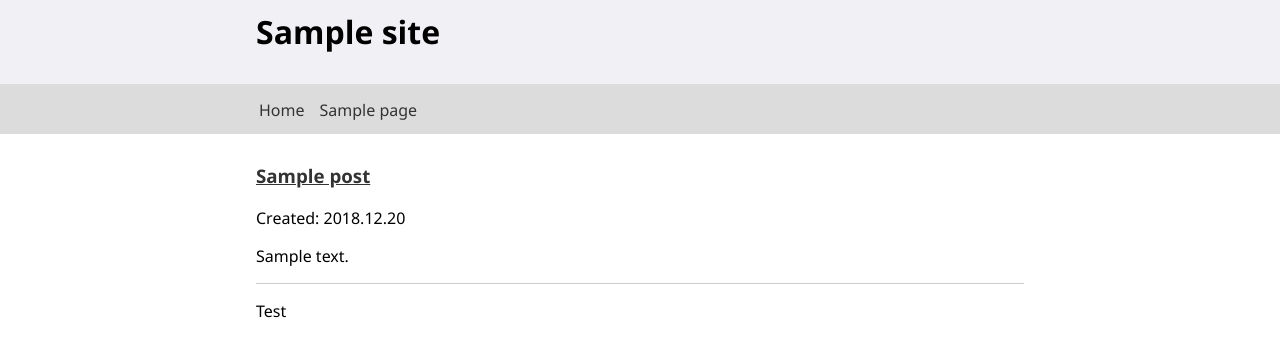
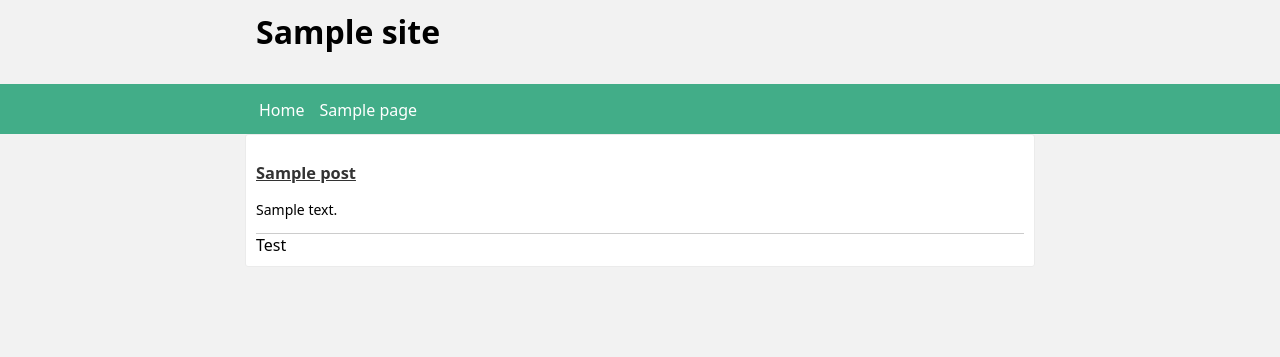
Before and after one commit to pwujczyk/ProductivityTools.WTBasic, a WordPress theme: template index.php in a window 1280 px wide. Shown: the top 357 px of the page. Run offline with PHP 8.4 and a stand-in for WordPress, Linux system fonts and the light colour scheme; the site name, menu and one post (Sample post) are stand-ins, and other content is empty.

Commit message:
simple css ev

```diff
--- a/index.php
+++ b/index.php
@@ -8,13 +8,13 @@
 		<?php bloginfo('name'); ?>
 	</title>
 		<header>
-			<div class="content">
+			<div class="middleColumn">
 					<h1><?php bloginfo('name'); ?></h1>
 					<small><?php bloginfo('description'); ?></small>
 			</div>
 		</header>
 		<nav class="main-nav">
-			<div class="container content">
+			<div class="container middleColumn">
 				<?php $args	=	array('theme_location'	=>	'primary');	?>
 				<?php	wp_nav_menu($args);	?>
 			</div>
@@ -22,7 +22,7 @@
 
 </head>
 <body>
-	<div class="content" id="content">
+	<div class="middleColumn" id="content">
 			<?php if(have_posts()):	?>
 				<?php while(have_posts()): the_post(); ?>
 					<article class="post">
@@ -31,7 +31,6 @@
 								<?php the_title();?>
 							</a>
 						</h3>
-						<div class="meta">Created: <?php the_date('Y.m.d'); ?></div>
 						<?php the_excerpt(); ?>
 					</article>
 
@@ -39,11 +38,10 @@
 			<?php else: ?>
 				<?php echo wpautop('Sorry, No posts were found');?>
 			<?php	endif;	?>
-			<div class="navigation"><p><?php posts_nav_link(); ?></p></div>
 			<div class="sidebar">
 				Test
 			</div>
-			<?php echo do_shortcode('[ajax_load_more container_type="div" post_type="post" scroll="false"]'); ?>
+			<?php echo do_shortcode('[ajax_load_more container_type="div" post_type="post" scroll="false" button_label="More"]'); ?>
 
 	</div>
 	<?php wp_footer(); ?>
--- a/style.css
+++ b/style.css
@@ -5,20 +5,27 @@
 */
 
 body {
-	background: #FFF;
+	background: #f2f2f2;
 	margin: 0px;
-	font-family: 'Segoe UI', Tahoma, Geneva, Verdana, sans-serif
+	font-family: Noto Sans,sans-serif;
 }
 
 header {
-	background: #f0f0f5
+
 }
 
-.content {
+.middleColumn {
 	margin: auto;
 	width: 60%;
 	padding: 10px;
 	clear:both;
+
+}
+
+#content{
+	background-color: #fff;
+    border: 1px solid #ebebeb;
+    border-radius: 3px
 }
 
 pre {
@@ -37,6 +44,8 @@ h1 {
 article.post {
 	border-bottom: 1px #ccc solid;
 	overflow: hidden;
+	font-size: 14px;
+
 }
 
 article.post a.button {
@@ -54,8 +63,14 @@ article.post a.button {
 
 .main-nav {
 	padding: 5px;
-	background-color: gainsboro;
+	background-color: #42ad88;
+	color:white !important;
 	height: 40px;
+}
+
+
+.main-nav a {
+	color:white !important;
 }
 
 .main-nav ul {
```
Also changed, not shown: single.php (+10 -2 lines).
